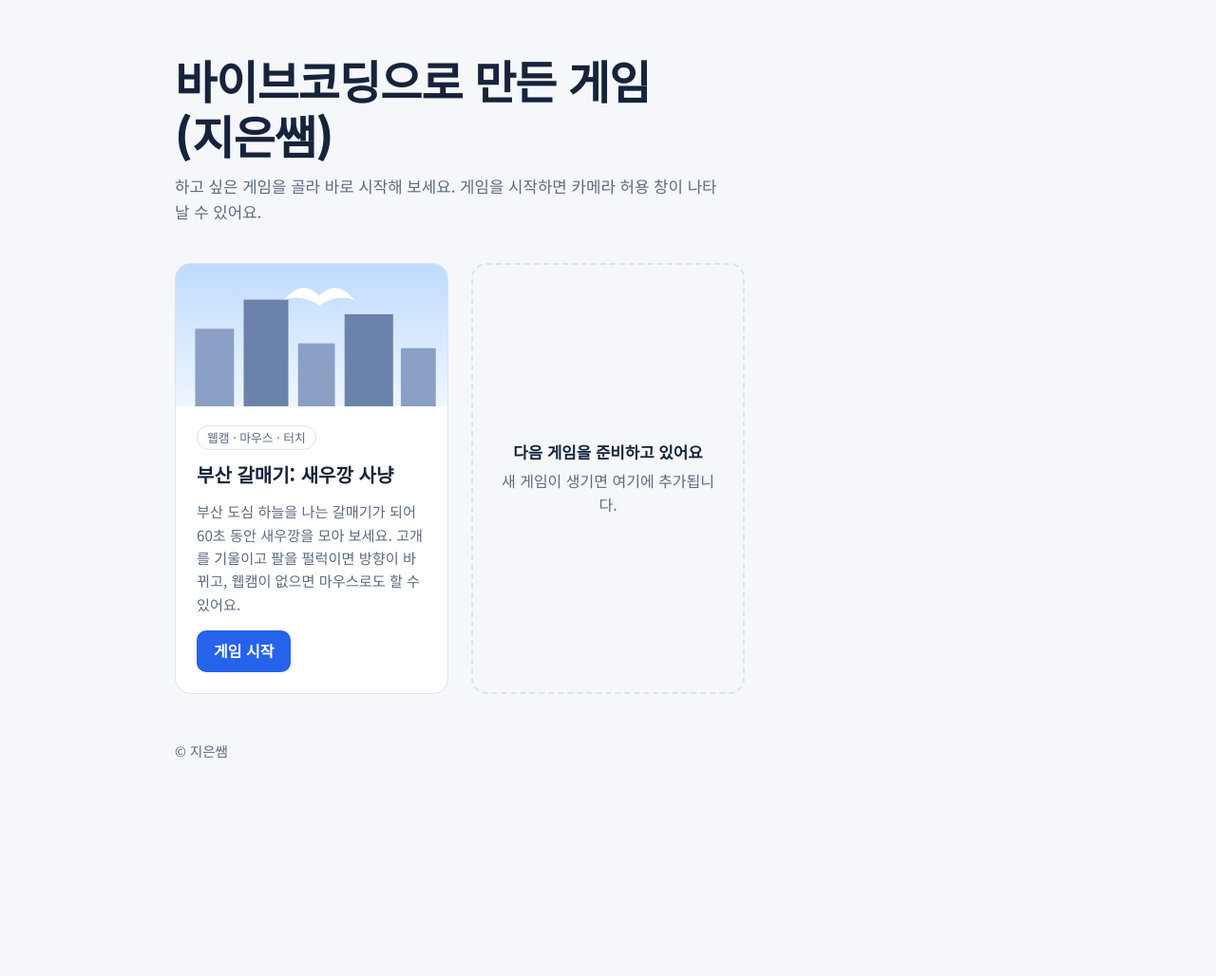
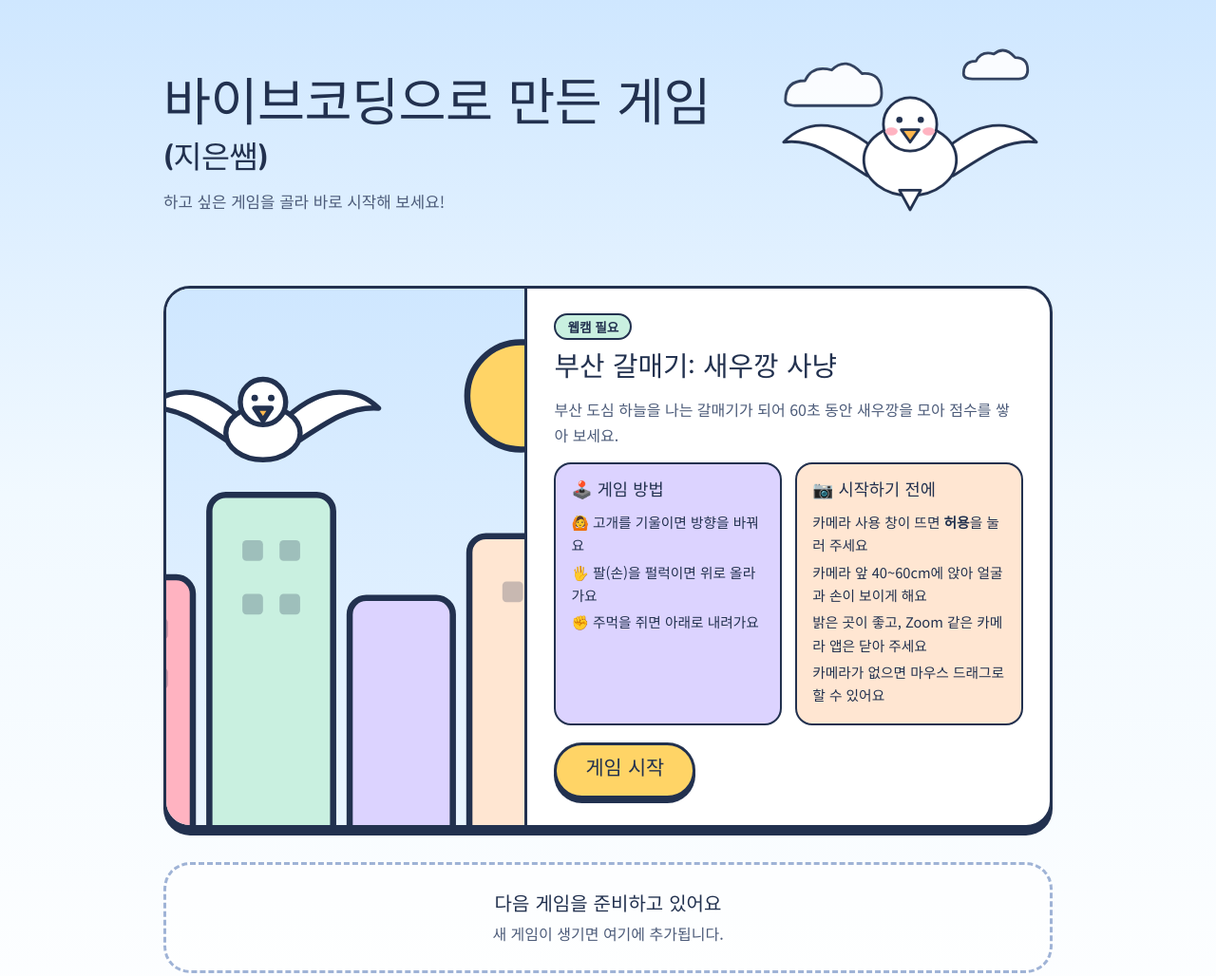
Before and after one commit to jieun7371-pixel/busan-galmaegi, a plain HTML site: page index.html in a window 1280 px wide. Shown: the top 1028 px of the page at 95% size. Before the commit the page ends 874 px from the top, so only its background shows below. Drawn offline with Linux system fonts and the light colour scheme.

Commit message:
Add files via upload

```diff
--- a/index.html
+++ b/index.html
@@ -7,149 +7,208 @@
 <meta name="description" content="바이브코딩으로 만든 게임 모음. 하고 싶은 게임을 골라 바로 시작해 보세요.">
 <link rel="preconnect" href="https://fonts.googleapis.com">
 <link rel="preconnect" href="https://fonts.gstatic.com" crossorigin>
-<link href="https://fonts.googleapis.com/css2?family=Noto+Sans+KR:wght@400;500;700;900&display=swap" rel="stylesheet">
+<link href="https://fonts.googleapis.com/css2?family=Jua&family=Noto+Sans+KR:wght@400;500;700&display=swap" rel="stylesheet">
 <style>
   :root {
-    --bg: #f5f7fb;
-    --surface: #ffffff;
-    --ink: #16233b;
-    --muted: #5d6b82;
-    --line: #dde3ee;
-    --accent: #2563eb;
-    --accent-ink: #ffffff;
-    --sky-a: #bfdbfe;
-    --sky-b: #eff6ff;
-    --bld: #8aa0c4;
-    --bld-dark: #6b83ab;
-  }
-  @media (prefers-color-scheme: dark) {
-    :root {
-      --bg: #0f1624;
-      --surface: #182236;
-      --ink: #eef2fa;
-      --muted: #9aa8c2;
-      --line: #28344d;
-      --accent: #5b8def;
-      --accent-ink: #0b1220;
-      --sky-a: #27406f;
-      --sky-b: #1b2c4d;
-      --bld: #3d5584;
-      --bld-dark: #314672;
-    }
+    --ink: #22314f;
+    --sky: #cfe7ff;
+    --sky-soft: #f1f9ff;
+    --sun: #ffd466;
+    --pink: #ffb3c1;
+    --mint: #c9f0e0;
+    --peach: #ffe6d2;
+    --lilac: #dcd3ff;
+    --muted: #4d5c7a;
   }
   * { box-sizing: border-box; }
-  html { scroll-padding-top: 16px; }
   body {
     margin: 0;
-    background: var(--bg);
     color: var(--ink);
     font-family: "Noto Sans KR", "Malgun Gothic", "Apple SD Gothic Neo", sans-serif;
-    line-height: 1.6;
+    line-height: 1.65;
+    background: linear-gradient(180deg, var(--sky) 0%, var(--sky-soft) 520px, #fff 100%) no-repeat;
+    min-height: 100vh;
   }
-  .wrap { max-width: 960px; margin: 0 auto; padding: 56px 24px 72px; }
-  header { margin-bottom: 40px; }
-  h1 {
-    margin: 0 0 12px;
-    font-size: clamp(1.9rem, 5vw, 3rem);
-    font-weight: 900;
-    line-height: 1.2;
-    letter-spacing: -0.02em;
+  .wrap { max-width: 980px; margin: 0 auto; padding: 40px 22px 64px; }
+  h1, h2, h3, .btn { font-family: "Jua", "Noto Sans KR", sans-serif; font-weight: 400; }
+
+  /* 상단 소개 */
+  .hero { display: flex; align-items: center; justify-content: space-between; gap: 24px; margin-bottom: 36px; }
+  .hero h1 { margin: 0 0 12px; font-size: clamp(2.1rem, 6vw, 3.4rem); line-height: 1.2; letter-spacing: -0.01em; }
+  .hero h1 small { display: block; font-size: .6em; margin-top: 4px; }
+  .hero p { margin: 0; max-width: 24em; color: var(--muted); font-size: 1.05rem; }
+  .hero-art { flex: 0 0 auto; width: min(300px, 38vw); }
+  .hero-art svg { display: block; width: 100%; height: auto; overflow: visible; }
+  .bird { animation: float 4s ease-in-out infinite; transform-origin: 50% 50%; }
+  @keyframes float { 50% { transform: translateY(-10px); } }
+
+  /* 게임 카드 */
+  .card {
+    display: grid;
+    grid-template-columns: 0.9fr 1.3fr;
+    background: #fff;
+    border: 3px solid var(--ink);
+    border-radius: 28px;
+    box-shadow: 0 8px 0 var(--ink);
+    overflow: hidden;
+    margin-bottom: 36px;
   }
-  header p { margin: 0; color: var(--muted); font-size: 1.05rem; max-width: 34em; }
-
-  .grid {
-    display: grid;
-    grid-template-columns: repeat(auto-fill, minmax(280px, 1fr));
-    gap: 24px;
-  }
-  .card {
-    display: flex;
-    flex-direction: column;
-    background: var(--surface);
-    border: 1px solid var(--line);
-    border-radius: 16px;
-    overflow: hidden;
-    color: inherit;
-    text-decoration: none;
-  }
-  a.card { transition: border-color .15s, transform .15s; }
-  a.card:hover { border-color: var(--accent); transform: translateY(-3px); }
-  a.card:focus-visible, .btn:focus-visible { outline: 3px solid var(--accent); outline-offset: 3px; }
-
-  .thumb { height: 150px; background: linear-gradient(var(--sky-a), var(--sky-b)); }
+  .thumb { background: linear-gradient(var(--sky), #eaf5ff); border-right: 3px solid var(--ink); min-height: 260px; }
   .thumb svg { display: block; width: 100%; height: 100%; }
-
-  .body { padding: 20px 22px 22px; display: flex; flex-direction: column; gap: 10px; flex: 1; }
-  .body h2 { margin: 0; font-size: 1.25rem; font-weight: 700; }
-  .body p { margin: 0; color: var(--muted); font-size: .95rem; flex: 1; }
+  .body { padding: 26px 28px 28px; display: flex; flex-direction: column; gap: 12px; }
   .tag {
     align-self: flex-start;
-    font-size: .8rem;
+    background: var(--mint);
+    border: 2px solid var(--ink);
+    border-radius: 999px;
+    padding: 1px 12px;
+    font-size: .85rem;
+    font-weight: 700;
+  }
+  .body h2 { margin: 0; font-size: 1.8rem; line-height: 1.25; }
+  .body > p { margin: 0; color: var(--muted); }
+
+  .tips { display: grid; grid-template-columns: 1fr 1fr; gap: 14px; margin: 4px 0 6px; }
+  .tip { border-radius: 18px; padding: 14px 16px; border: 2px solid var(--ink); }
+  .tip.how { background: var(--lilac); }
+  .tip.check { background: var(--peach); }
+  .tip h3 { margin: 0 0 6px; font-size: 1.1rem; }
+  .tip ul { margin: 0; padding-left: 0; list-style: none; font-size: .92rem; }
+  .tip li { margin: 4px 0; }
+
+  .btn {
+    align-self: flex-start;
+    display: inline-block;
+    background: var(--sun);
+    color: var(--ink);
+    text-decoration: none;
+    font-size: 1.3rem;
+    padding: 8px 30px 10px;
+    border: 3px solid var(--ink);
+    border-radius: 999px;
+    box-shadow: 0 5px 0 var(--ink);
+    transition: transform .12s, box-shadow .12s;
+  }
+  .btn:hover { transform: translateY(3px); box-shadow: 0 2px 0 var(--ink); }
+  .btn:focus-visible { outline: 3px solid #3b82f6; outline-offset: 4px; }
+
+  /* 준비 중 카드 */
+  .soon {
+    border: 3px dashed #9fb3d6;
+    border-radius: 28px;
+    padding: 26px;
+    text-align: center;
     color: var(--muted);
-    border: 1px solid var(--line);
-    border-radius: 999px;
-    padding: 2px 10px;
+    background: rgba(255,255,255,.6);
   }
-  .btn {
-    margin-top: 6px;
-    align-self: flex-start;
-    background: var(--accent);
-    color: var(--accent-ink);
-    font-weight: 700;
-    border-radius: 10px;
-    padding: 9px 18px;
+  .soon strong { display: block; font-family: "Jua", sans-serif; font-weight: 400; font-size: 1.25rem; color: var(--ink); }
+
+  footer { margin-top: 40px; text-align: center; color: var(--muted); font-size: .9rem; }
+
+  @media (max-width: 760px) {
+    .hero { flex-direction: column-reverse; align-items: flex-start; }
+    .hero-art { width: 200px; }
+    .card { grid-template-columns: 1fr; }
+    .thumb { border-right: 0; border-bottom: 3px solid var(--ink); min-height: 190px; }
+    .tips { grid-template-columns: 1fr; }
   }
-
-  .soon {
-    border: 2px dashed var(--line);
-    background: transparent;
-    align-items: center;
-    justify-content: center;
-    text-align: center;
-    min-height: 300px;
-    padding: 24px;
-    color: var(--muted);
-  }
-  .soon strong { display: block; color: var(--ink); font-size: 1.05rem; margin-bottom: 4px; }
-
-  footer { margin-top: 48px; color: var(--muted); font-size: .9rem; }
-  @media (prefers-reduced-motion: reduce) { a.card { transition: none; } a.card:hover { transform: none; } }
+  @media (prefers-reduced-motion: reduce) { .bird { animation: none; } .btn { transition: none; } }
 </style>
 </head>
 <body>
 <div class="wrap">
-  <header>
-    <h1>바이브코딩으로 만든 게임<br>(지은쌤)</h1>
-    <p>하고 싶은 게임을 골라 바로 시작해 보세요. 게임을 시작하면 카메라 허용 창이 나타날 수 있어요.</p>
+
+  <header class="hero">
+    <div>
+      <h1>바이브코딩으로 만든 게임<small>(지은쌤)</small></h1>
+      <p>하고 싶은 게임을 골라 바로 시작해 보세요!</p>
+    </div>
+    <div class="hero-art" aria-hidden="true">
+      <svg viewBox="0 0 320 240">
+        <g fill="#fff" stroke="#22314f" stroke-width="3" stroke-linejoin="round">
+          <path d="M20 70q0-22 22-22q8-18 30-12q16-16 34 4q22-2 22 22q0 14-14 14H34q-14 0-14-6z" fill="#fff" opacity=".9"/>
+          <path d="M220 40q0-14 14-14q6-12 20-8q12-10 24 4q14 0 14 14q0 10-10 10h-52q-10 0-10-6z" opacity=".9"/>
+        </g>
+        <g class="bird" stroke="#22314f" stroke-width="3" stroke-linejoin="round" stroke-linecap="round">
+          <path d="M118 128C74 92 40 100 18 122c32-4 54 12 94 38z" fill="#fff"/>
+          <path d="M202 128c44-36 78-28 100-6c-32-4-54 12-94 38z" fill="#fff"/>
+          <ellipse cx="160" cy="142" rx="52" ry="40" fill="#fff"/>
+          <path d="M148 176l12 22l12-22z" fill="#fff"/>
+          <circle cx="160" cy="102" r="30" fill="#fff"/>
+          <path d="M150 108h20l-10 14z" fill="#ffb84d"/>
+          <circle cx="148" cy="97" r="3.5" fill="#22314f" stroke="none"/>
+          <circle cx="172" cy="97" r="3.5" fill="#22314f" stroke="none"/>
+          <ellipse cx="139" cy="110" rx="7" ry="4.5" fill="#ffb3c1" stroke="none"/>
+          <ellipse cx="181" cy="110" rx="7" ry="4.5" fill="#ffb3c1" stroke="none"/>
+        </g>
+      </svg>
+    </div>
   </header>
 
-  <main class="grid">
-    <!-- 게임 카드: 새 게임이 생기면 아래 a.card 블록을 복사해서 붙여넣고
+  <main>
+    <!-- 새 게임을 추가할 때: 아래 <article class="card"> 전체를 복사해서 붙여넣고
          href(폴더 이름), 제목, 설명만 바꾸세요. -->
-    <a class="card" href="./galmaegi/">
+    <article class="card">
       <div class="thumb" aria-hidden="true">
-        <svg viewBox="0 0 280 150" preserveAspectRatio="xMidYMax slice">
-          <rect x="20" y="70" width="40" height="80" fill="var(--bld)"/>
-          <rect x="70" y="40" width="46" height="110" fill="var(--bld-dark)"/>
-          <rect x="126" y="85" width="38" height="65" fill="var(--bld)"/>
-          <rect x="174" y="55" width="50" height="95" fill="var(--bld-dark)"/>
-          <rect x="232" y="90" width="36" height="60" fill="var(--bld)"/>
-          <path d="M112 40 q18 -22 36 -4 q18 -18 36 4 q-18 -6 -36 6 q-18 -12 -36 -6z" fill="#fff"/>
+        <svg viewBox="0 0 280 260" preserveAspectRatio="xMidYMax slice">
+          <circle cx="225" cy="52" r="26" fill="#ffd466" stroke="#22314f" stroke-width="3"/>
+          <g stroke="#22314f" stroke-width="3" stroke-linejoin="round">
+            <rect x="14" y="140" width="52" height="130" rx="8" fill="#ffb3c1"/>
+            <rect x="74" y="100" width="60" height="170" rx="8" fill="#c9f0e0"/>
+            <rect x="142" y="150" width="50" height="120" rx="8" fill="#dcd3ff"/>
+            <rect x="200" y="120" width="62" height="150" rx="8" fill="#ffe6d2"/>
+          </g>
+          <g fill="#22314f" opacity=".25">
+            <rect x="28" y="160" width="10" height="10" rx="2"/><rect x="44" y="160" width="10" height="10" rx="2"/>
+            <rect x="28" y="184" width="10" height="10" rx="2"/><rect x="44" y="184" width="10" height="10" rx="2"/>
+            <rect x="90" y="122" width="10" height="10" rx="2"/><rect x="108" y="122" width="10" height="10" rx="2"/>
+            <rect x="90" y="148" width="10" height="10" rx="2"/><rect x="108" y="148" width="10" height="10" rx="2"/>
+            <rect x="216" y="142" width="10" height="10" rx="2"/><rect x="236" y="142" width="10" height="10" rx="2"/>
+          </g>
+          <g stroke="#22314f" stroke-width="2.5" stroke-linejoin="round" stroke-linecap="round">
+            <path d="M88 62c-18-16-34-14-44-4c14-1 24 6 42 18z" fill="#fff"/>
+            <path d="M112 62c18-16 34-14 44-4c-14-1-24 6-42 18z" fill="#fff"/>
+            <ellipse cx="100" cy="70" rx="18" ry="13" fill="#fff"/>
+            <circle cx="100" cy="55" r="11" fill="#fff"/>
+            <path d="M96 58h8l-4 6z" fill="#ffb84d"/>
+            <circle cx="96" cy="53" r="1.6" fill="#22314f" stroke="none"/>
+            <circle cx="104" cy="53" r="1.6" fill="#22314f" stroke="none"/>
+          </g>
         </svg>
       </div>
+
       <div class="body">
-        <span class="tag">웹캠 · 마우스 · 터치</span>
+        <span class="tag">웹캠 필요</span>
         <h2>부산 갈매기: 새우깡 사냥</h2>
-        <p>부산 도심 하늘을 나는 갈매기가 되어 60초 동안 새우깡을 모아 보세요. 고개를 기울이고 팔을 펄럭이면 방향이 바뀌고, 웹캠이 없으면 마우스로도 할 수 있어요.</p>
-        <span class="btn">게임 시작</span>
+        <p>부산 도심 하늘을 나는 갈매기가 되어 60초 동안 새우깡을 모아 점수를 쌓아 보세요.</p>
+
+        <div class="tips">
+          <div class="tip how">
+            <h3>🕹️ 게임 방법</h3>
+            <ul>
+              <li>🙆 고개를 기울이면 방향을 바꿔요</li>
+              <li>🖐️ 팔(손)을 펄럭이면 위로 올라가요</li>
+              <li>✊ 주먹을 쥐면 아래로 내려가요</li>
+            </ul>
+          </div>
+          <div class="tip check">
+            <h3>📷 시작하기 전에</h3>
+            <ul>
+              <li>카메라 사용 창이 뜨면 <strong>허용</strong>을 눌러 주세요</li>
+              <li>카메라 앞 40~60cm에 앉아 얼굴과 손이 보이게 해요</li>
+              <li>밝은 곳이 좋고, Zoom 같은 카메라 앱은 닫아 주세요</li>
+              <li>카메라가 없으면 마우스 드래그로 할 수 있어요</li>
+            </ul>
+          </div>
+        </div>
+
+        <a class="btn" href="./galmaegi/">게임 시작</a>
       </div>
-    </a>
+    </article>
 
-    <div class="card soon">
-      <div>
-        <strong>다음 게임을 준비하고 있어요</strong>
-        새 게임이 생기면 여기에 추가됩니다.
-      </div>
+    <div class="soon">
+      <strong>다음 게임을 준비하고 있어요</strong>
+      새 게임이 생기면 여기에 추가됩니다.
     </div>
   </main>
 
```
